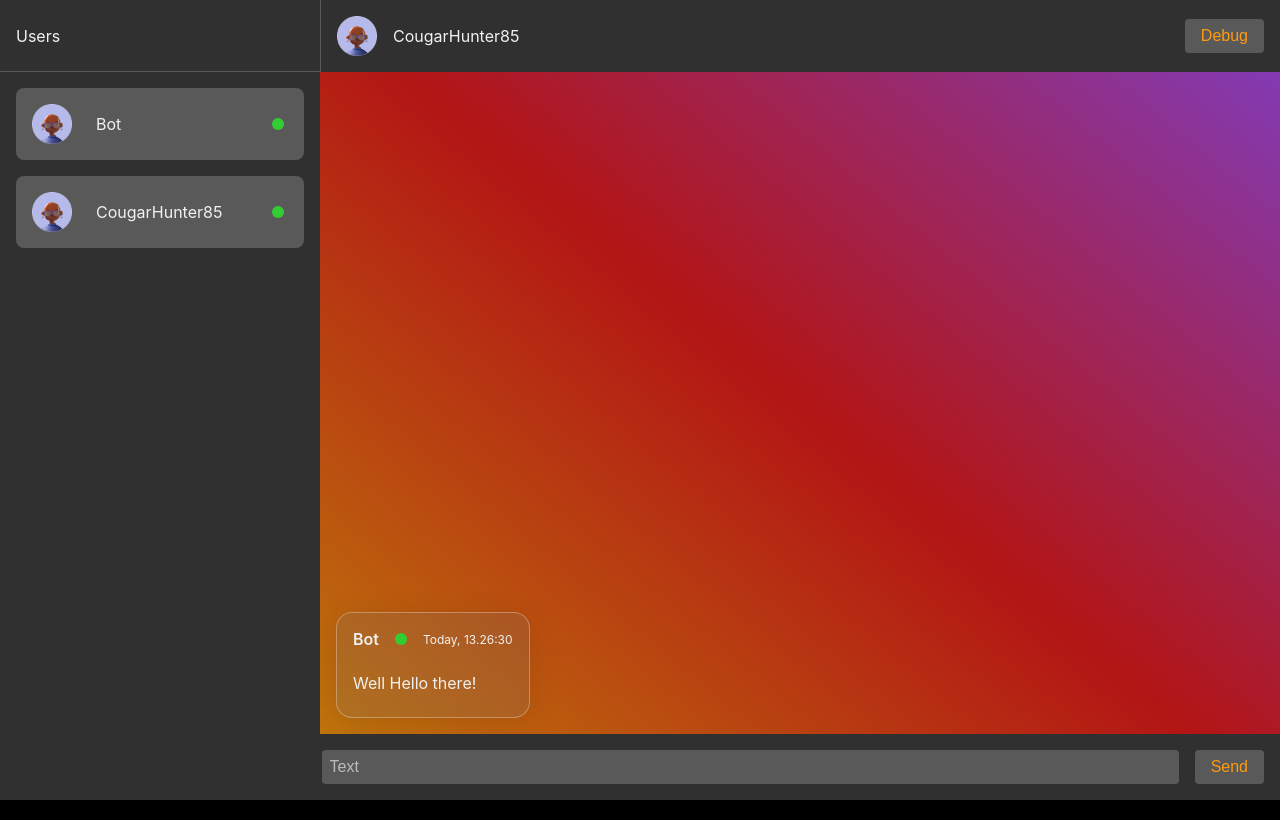
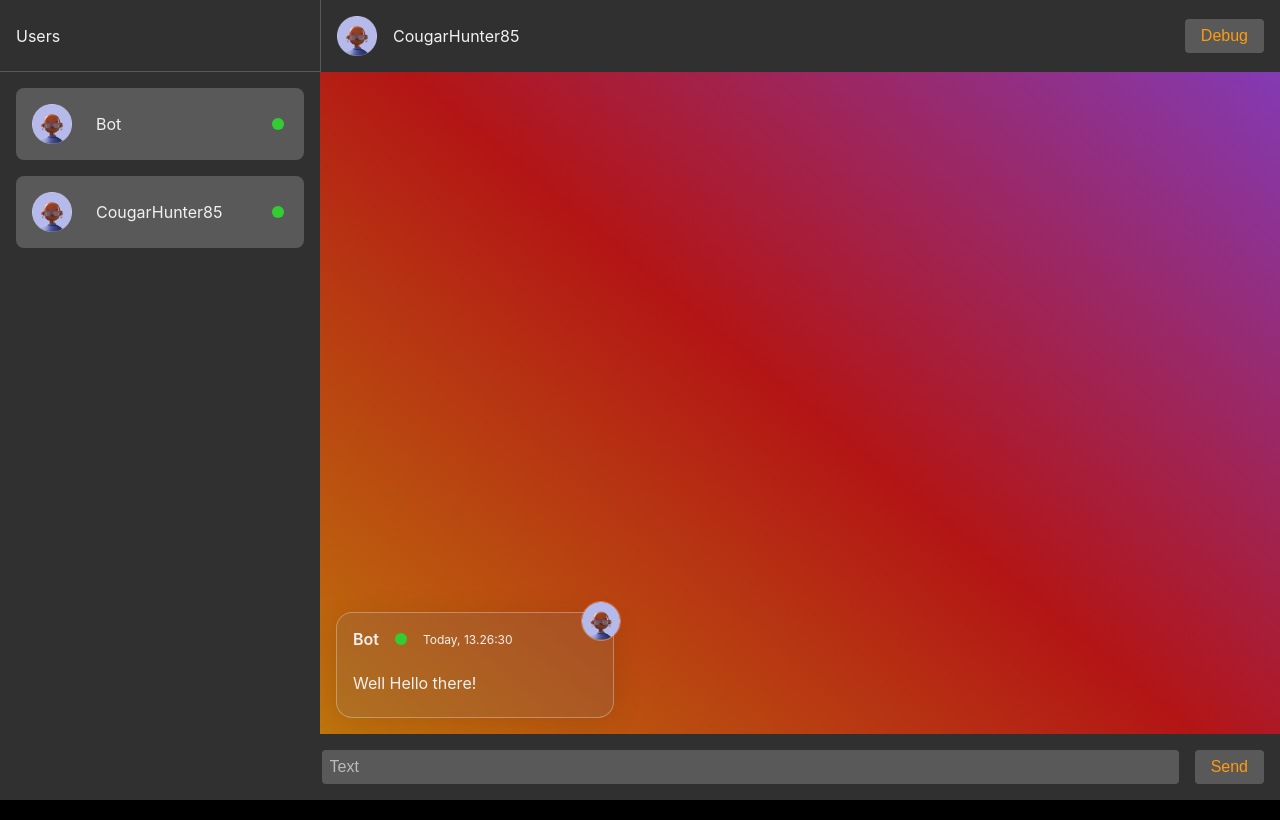
Before and after one commit to vrahikka/NiceChat, a React (Create React App) app: page / in a window 1280 px wide. Both pictures are taken after a click on the button "Join Lobby". Built offline with nearby package versions, Linux system fonts and the light colour scheme.

Commit message:
Avatar to messages

```diff
--- a/src/components/Chat/Message/Message.module.css
+++ b/src/components/Chat/Message/Message.module.css
@@ -1,4 +1,5 @@
 .main {
+  position: relative;
   display: flex;
   flex-direction: column;
   /* From https://css.glass */
@@ -8,7 +9,7 @@
   -webkit-backdrop-filter: blur(5px);
   border: 1px solid rgba(255, 255, 255, 0.3);
   max-width: 66%;
-  min-width: 20%;
+  min-width: 30%;
   width: auto;
   border-radius: 1rem;
   padding: 1rem;
@@ -44,3 +45,13 @@
 .text {
   margin: 0.5rem 0;
 }
+
+.avatar {
+  position: absolute;
+  width: 2.5rem;
+  height: 2.5rem;
+  top: -0.75rem;
+  right: -0.5rem;
+  border: 1px solid rgba(255, 255, 255, 0.3);
+  border-radius: 50%;
+}
--- a/src/components/Chat/Message/Message.tsx
+++ b/src/components/Chat/Message/Message.tsx
@@ -5,6 +5,7 @@ import { ChatContext } from "../../App";
 import Dot from "../../Dot/Dot";
 import { getTime } from "../../utils";
 import styles from "./Message.module.css";
+import avatarImage from "../../../icons/avatar.png";
 
 interface InputProps {
   index: number;
@@ -25,6 +26,7 @@ const Message: React.FC<InputProps> = ({ index }) => {
 
   return (
     <main className={`${styles.main} ${isUserMessage ? styles.userMessage : ""}`}>
+      <img className={styles.avatar} src={avatarImage} alt="avatar" />
       <header className={styles.header}>
         <button className={styles.userName} onClick={onUsernameClick}>
           {from_user}
```
